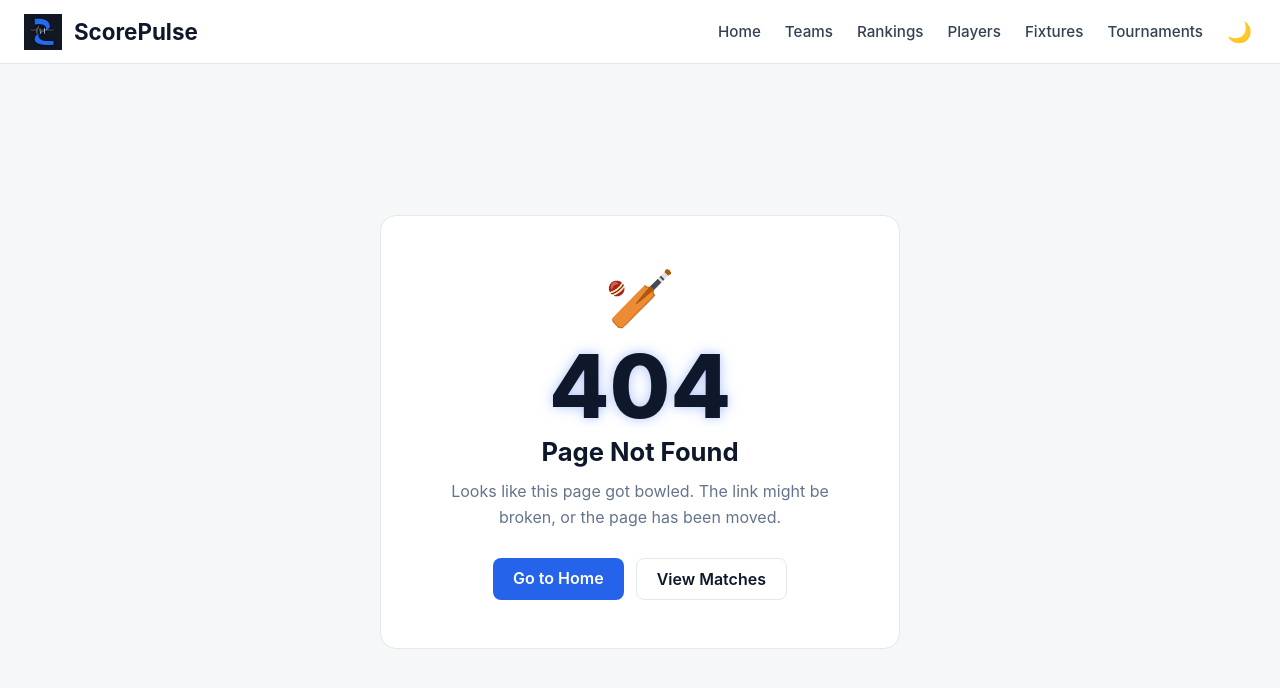
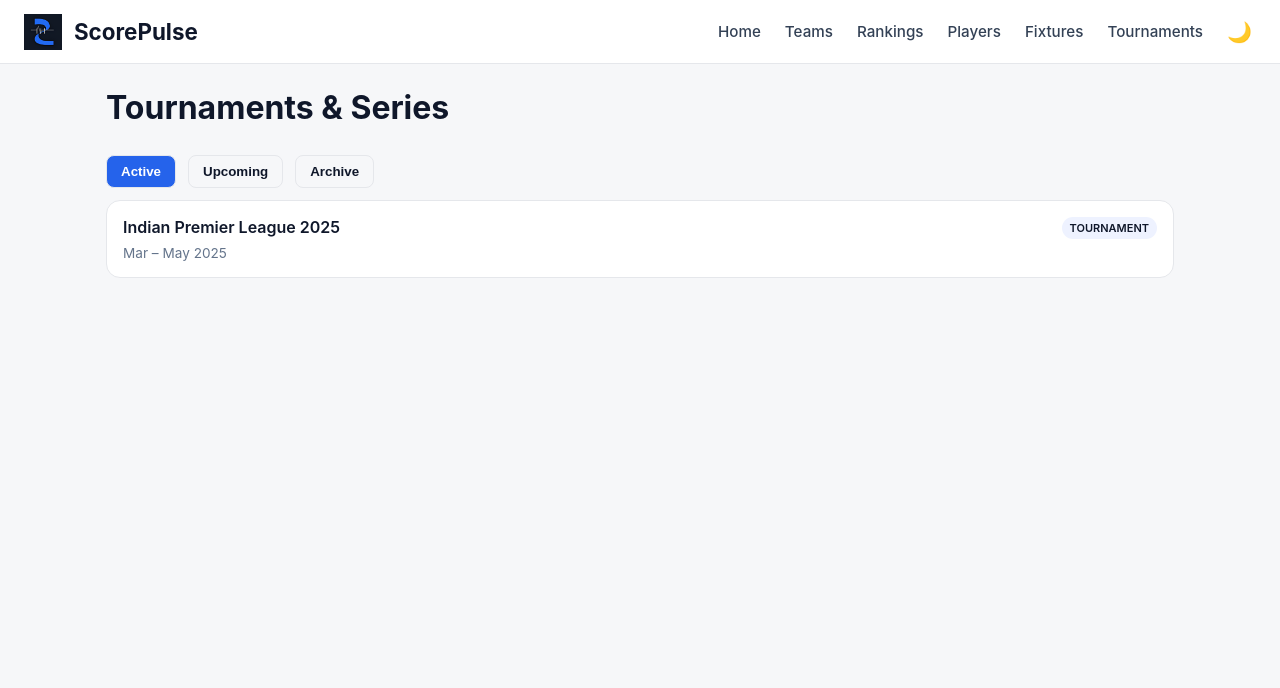
Before and after one commit to HimanshuAggarwal1404/ScorePulse, a React (Vite) app: page /tournaments in a window 1280 px wide. Before the commit this address had no page. Shown: the top 688 px of the page. Built offline with nearby package versions, Linux system fonts and the light colour scheme.

Commit message:
added tournaments

```diff
--- a/src/App.jsx
+++ b/src/App.jsx
@@ -1,13 +1,22 @@
 import React, { useState, useEffect } from "react";
 import { BrowserRouter, Routes, Route } from "react-router-dom";
+
+/* ---------- Pages ---------- */
 
 import Home from "./Pages/Home";
 import Teams from "./Pages/Teams";
 import Players from "./Pages/Players";
 import Rankings from "./Pages/Rankings";
+import Fixtures from "./Pages/Fixtures";
+import Tournaments from "./Pages/Tournaments";
+import PointsTable from "./Pages/PointsTable";
 import ErrorPage from "./Pages/ErrorPage";
+
+/* ---------- Components ---------- */
+
 import EntryAnimation from "./Components/EntryAnimation";
-import Fixtures from "./Pages/Fixtures";
+
+/* ---------- App ---------- */
 
 const App = () => {
   const [showIntro, setShowIntro] = useState(false);
@@ -31,13 +40,22 @@ const App = () => {
   return (
     <BrowserRouter>
       <Routes>
+        {/* Home */}
         <Route path="/" element={<Home />} />
+
+        {/* Core Pages */}
         <Route path="/teams" element={<Teams />} />
         <Route path="/players" element={<Players />} />
         <Route path="/rankings" element={<Rankings />} />
-        <Route path="*" element={<ErrorPage />} />
         <Route path="/fixtures" element={<Fixtures />} />
 
+        {/* Tournaments */}
+        <Route path="/tournaments" element={<Tournaments />} />
+        <Route path="/tournament/:id" element={<PointsTable />} />
+        <Route path="/tournament/:id/points" element={<PointsTable />} />
+
+        {/* 404 */}
+        <Route path="*" element={<ErrorPage />} />
       </Routes>
     </BrowserRouter>
   );
--- a/src/Pages/ErrorPage.jsx
+++ b/src/Pages/ErrorPage.jsx
@@ -1,6 +1,6 @@
 import React from "react";
 import styled, { keyframes } from "styled-components";
-import { Link } from "react-router-dom";
+import { Link, useNavigate } from "react-router-dom";
 import Header from "../Components/Header";
 import { useTheme } from "../context/ThemeContext";
 
@@ -31,7 +31,6 @@ const tokens = {
 
 /* ---------- ANIMATIONS ---------- */
 
-/* Cricket emoji drop-in */
 const dropIn = keyframes`
   0% {
     transform: translateY(-12px) rotate(-12deg);
@@ -43,7 +42,6 @@ const dropIn = keyframes`
   }
 `;
 
-/* Glow that calms down */
 const glowSettle = keyframes`
   0% {
     text-shadow:
@@ -159,11 +157,34 @@ const SecondaryButton = styled(Link)`
   }
 `;
 
+const BackButton = styled.button`
+  padding: 10px 20px;
+  border-radius: 8px;
+  border: 1px solid ${({ theme }) => theme.border};
+  background: transparent;
+  color: ${({ theme }) => theme.text};
+  font-weight: 600;
+  cursor: pointer;
+
+  &:hover {
+    background: ${({ theme }) => theme.border};
+  }
+`;
+
 /* ---------- PAGE ---------- */
 
 const ErrorPage = () => {
   const { darkMode } = useTheme();
   const theme = darkMode ? tokens.dark : tokens.light;
+  const navigate = useNavigate();
+
+  const goBack = () => {
+    if (window.history.length > 1) {
+      navigate(-1);
+    } else {
+      navigate("/");
+    }
+  };
 
   return (
     <Page theme={theme}>
@@ -183,9 +204,14 @@ const ErrorPage = () => {
             <PrimaryButton to="/" theme={theme}>
               Go to Home
             </PrimaryButton>
+
             <SecondaryButton to="/fixtures" theme={theme}>
               View Matches
             </SecondaryButton>
+
+            <BackButton onClick={goBack} theme={theme}>
+              ← Go Back
+            </BackButton>
           </Actions>
         </Card>
       </ErrorContainer>
--- /dev/null
+++ b/src/Pages/PointsTable.jsx
@@ -0,0 +1,161 @@
+import React from "react";
+import styled from "styled-components";
+import { useParams } from "react-router-dom";
+import Header from "../Components/Header";
+import { useTheme } from "../context/ThemeContext";
+
+/* ---------- THEME ---------- */
+
+const tokens = {
+  light: {
+    bg: "#f6f7f9",
+    card: "#ffffff",
+    border: "#e5e7eb",
+    text: "#0f172a",
+    muted: "#64748b",
+    hover: "#f1f5f9",
+  },
+  dark: {
+    bg: "#0b1220",
+    card: "#151c2f",
+    border: "#24304a",
+    text: "#f5f7fa",
+    muted: "#9aa4b2",
+    hover: "#1e293b",
+  },
+};
+
+/* ---------- LAYOUT ---------- */
+
+const Page = styled.div`
+  min-height: 100vh;
+  background: ${({ theme }) => theme.bg};
+  font-family: "Inter", sans-serif;
+`;
+
+const Container = styled.div`
+  max-width: 1100px;
+  margin: 24px auto;
+  padding: 0 16px;
+`;
+
+const Title = styled.h1`
+  color: ${({ theme }) => theme.text};
+  margin-bottom: 16px;
+`;
+
+/* ---------- TABLE ---------- */
+
+const Card = styled.div`
+  background: ${({ theme }) => theme.card};
+  border: 1px solid ${({ theme }) => theme.border};
+  border-radius: 14px;
+  overflow-x: auto;
+`;
+
+const Table = styled.table`
+  width: 100%;
+  border-collapse: collapse;
+  min-width: 700px;
+`;
+
+const Th = styled.th`
+  padding: 12px;
+  text-align: left;
+  font-size: 0.85rem;
+  color: ${({ theme }) => theme.muted};
+  border-bottom: 1px solid ${({ theme }) => theme.border};
+`;
+
+const Td = styled.td`
+  padding: 12px;
+  font-size: 0.95rem;
+  color: ${({ theme }) => theme.text};
+  border-bottom: 1px solid ${({ theme }) => theme.border};
+`;
+
+const Tr = styled.tr`
+  &:hover {
+    background: ${({ theme }) => theme.hover};
+  }
+`;
+
+/* ---------- MOCK BACKEND DATA ---------- */
+
+const pointsTableData = {
+  ipl_2025: {
+    name: "Indian Premier League 2025",
+    table: [
+      { team: "CSK", p: 9, w: 7, l: 2, nrr: "+0.82", pts: 14 },
+      { team: "RR", p: 9, w: 6, l: 3, nrr: "+0.41", pts: 12 },
+      { team: "MI", p: 9, w: 5, l: 4, nrr: "+0.18", pts: 10 },
+    ],
+  },
+  wc_2023: {
+    name: "ICC Cricket World Cup 2023",
+    table: [
+      { team: "India", p: 9, w: 8, l: 1, nrr: "+1.42", pts: 16 },
+      { team: "Australia", p: 9, w: 7, l: 2, nrr: "+0.98", pts: 14 },
+      { team: "South Africa", p: 9, w: 6, l: 3, nrr: "+0.52", pts: 12 },
+    ],
+  },
+};
+
+/* ---------- PAGE ---------- */
+
+const PointsTable = () => {
+  const { id } = useParams();
+  const { darkMode } = useTheme();
+  const theme = darkMode ? tokens.dark : tokens.light;
+
+  const tournament = pointsTableData[id];
+
+  if (!tournament) {
+    return (
+      <Page theme={theme}>
+        <Header />
+        <Container>
+          <Title theme={theme}>Points Table Not Found</Title>
+        </Container>
+      </Page>
+    );
+  }
+
+  return (
+    <Page theme={theme}>
+      <Header />
+      <Container>
+        <Title theme={theme}>{tournament.name}</Title>
+
+        <Card theme={theme}>
+          <Table>
+            <thead>
+              <tr>
+                <Th theme={theme}>Team</Th>
+                <Th theme={theme}>P</Th>
+                <Th theme={theme}>W</Th>
+                <Th theme={theme}>L</Th>
+                <Th theme={theme}>NRR</Th>
+                <Th theme={theme}>Pts</Th>
+              </tr>
+            </thead>
+            <tbody>
+              {tournament.table.map((row, i) => (
+                <Tr key={i} theme={theme}>
+                  <Td theme={theme}>{row.team}</Td>
+                  <Td theme={theme}>{row.p}</Td>
+                  <Td theme={theme}>{row.w}</Td>
+                  <Td theme={theme}>{row.l}</Td>
+                  <Td theme={theme}>{row.nrr}</Td>
+                  <Td theme={theme}>{row.pts}</Td>
+                </Tr>
+              ))}
+            </tbody>
+          </Table>
+        </Card>
+      </Container>
+    </Page>
+  );
+};
+
+export default PointsTable;
--- /dev/null
+++ b/src/Pages/Tournaments.jsx
@@ -0,0 +1,240 @@
+import React from "react";
+import styled from "styled-components";
+import { useSearchParams, useNavigate } from "react-router-dom";
+import Header from "../Components/Header";
+import { useTheme } from "../context/ThemeContext";
+
+/* ---------- THEME TOKENS ---------- */
+
+const tokens = {
+  light: {
+    bg: "#f6f7f9",
+    card: "#ffffff",
+    border: "#e5e7eb",
+    text: "#0f172a",
+    muted: "#64748b",
+    accent: "#2563eb",
+    hover: "#f1f5f9",
+    badge: "#eef2ff",
+  },
+  dark: {
+    bg: "#0b1220",
+    card: "#151c2f",
+    border: "#24304a",
+    text: "#f5f7fa",
+    muted: "#9aa4b2",
+    accent: "#60a5fa",
+    hover: "#1e293b",
+    badge: "#1e293b",
+  },
+};
+
+/* ---------- LAYOUT ---------- */
+
+const Page = styled.div`
+  min-height: 100vh;
+  background: ${({ theme }) => theme.bg};
+  font-family: "Inter", sans-serif;
+`;
+
+const Container = styled.div`
+  max-width: 1100px;
+  margin: 24px auto;
+  padding: 0 16px;
+`;
+
+const Title = styled.h1`
+  color: ${({ theme }) => theme.text};
+  margin-bottom: 16px;
+`;
+
+/* ---------- STICKY TABS ---------- */
+
+const TabsWrapper = styled.div`
+  position: sticky;
+  top: 64px;
+  z-index: 20;
+  background: ${({ theme }) => theme.bg};
+  padding: 12px 0;
+`;
+
+const Tabs = styled.div`
+  display: flex;
+  gap: 12px;
+`;
+
+const Tab = styled.button`
+  padding: 8px 14px;
+  border-radius: 8px;
+  font-weight: 600;
+  cursor: pointer;
+
+  background: ${({ active, theme }) =>
+    active ? theme.accent : "transparent"};
+  color: ${({ active, theme }) =>
+    active ? "#fff" : theme.text};
+
+  border: 1px solid ${({ theme }) => theme.border};
+
+  &:hover {
+    background: ${({ active, theme }) =>
+      active ? theme.accent : theme.hover};
+  }
+`;
+
+/* ---------- CARD ---------- */
+
+const Card = styled.div`
+  background: ${({ theme }) => theme.card};
+  border: 1px solid ${({ theme }) => theme.border};
+  border-radius: 14px;
+  padding: 16px;
+  margin-bottom: 14px;
+  cursor: pointer;
+
+  &:hover {
+    background: ${({ theme }) => theme.hover};
+  }
+`;
+
+const CardHeader = styled.div`
+  display: flex;
+  justify-content: space-between;
+  gap: 12px;
+`;
+
+const Name = styled.div`
+  font-size: 1rem;
+  font-weight: 600;
+  color: ${({ theme }) => theme.text};
+`;
+
+const Badge = styled.span`
+  font-size: 11px;
+  padding: 4px 8px;
+  border-radius: 999px;
+  background: ${({ theme }) => theme.badge};
+  color: ${({ theme }) => theme.text};
+  font-weight: 600;
+`;
+
+const Meta = styled.div`
+  font-size: 0.85rem;
+  color: ${({ theme }) => theme.muted};
+  margin-top: 6px;
+`;
+
+const Result = styled.div`
+  margin-top: 10px;
+  font-size: 0.9rem;
+  color: ${({ theme }) => theme.text};
+  font-weight: 500;
+`;
+
+/* ---------- MOCK DATA ---------- */
+
+const tournamentsData = {
+  active: [
+    {
+      id: "ipl_2025",
+      name: "Indian Premier League 2025",
+      type: "TOURNAMENT",
+      date: "Mar – May 2025",
+    },
+  ],
+  future: [
+    {
+      id: "ind_eng_test",
+      name: "England Tour of India 2025",
+      type: "SERIES",
+      date: "Jan – Feb 2025",
+    },
+  ],
+  past: [
+    {
+      id: "wc_2023",
+      name: "ICC Cricket World Cup 2023",
+      type: "TOURNAMENT",
+      date: "Oct – Nov 2023",
+      result: "Australia won the final",
+    },
+    {
+      id: "ind_aus_t20",
+      name: "India vs Australia T20I Series",
+      type: "SERIES",
+      date: "Dec 2024",
+      result: "India won 3–2",
+    },
+  ],
+};
+
+/* ---------- PAGE ---------- */
+
+const Tournaments = () => {
+  const { darkMode } = useTheme();
+  const theme = darkMode ? tokens.dark : tokens.light;
+
+  const [params, setParams] = useSearchParams();
+  const navigate = useNavigate();
+
+  const tab = params.get("type") || "active";
+  const list = tournamentsData[tab];
+
+  const openCompetition = (item) => {
+    if (item.type === "TOURNAMENT") {
+      navigate(`/tournament/${item.id}/points`);
+    } else {
+      navigate(`/series/${item.id}`);
+    }
+  };
+
+  return (
+    <Page theme={theme}>
+      <Header />
+
+      <Container>
+        <Title theme={theme}>Tournaments & Series</Title>
+
+        <TabsWrapper theme={theme}>
+          <Tabs>
+            {[
+              { key: "active", label: "Active" },
+              { key: "future", label: "Upcoming" },
+              { key: "past", label: "Archive" },
+            ].map((t) => (
+              <Tab
+                key={t.key}
+                theme={theme}
+                active={tab === t.key}
+                onClick={() => setParams({ type: t.key })}
+              >
+                {t.label}
+              </Tab>
+            ))}
+          </Tabs>
+        </TabsWrapper>
+
+        {list.map((item) => (
+          <Card
+            key={item.id}
+            theme={theme}
+            onClick={() => openCompetition(item)}
+          >
+            <CardHeader>
+              <Name theme={theme}>{item.name}</Name>
+              <Badge theme={theme}>{item.type}</Badge>
+            </CardHeader>
+
+            <Meta theme={theme}>{item.date}</Meta>
+
+            {item.result && (
+              <Result theme={theme}>{item.result}</Result>
+            )}
+          </Card>
+        ))}
+      </Container>
+    </Page>
+  );
+};
+
+export default Tournaments;
```
